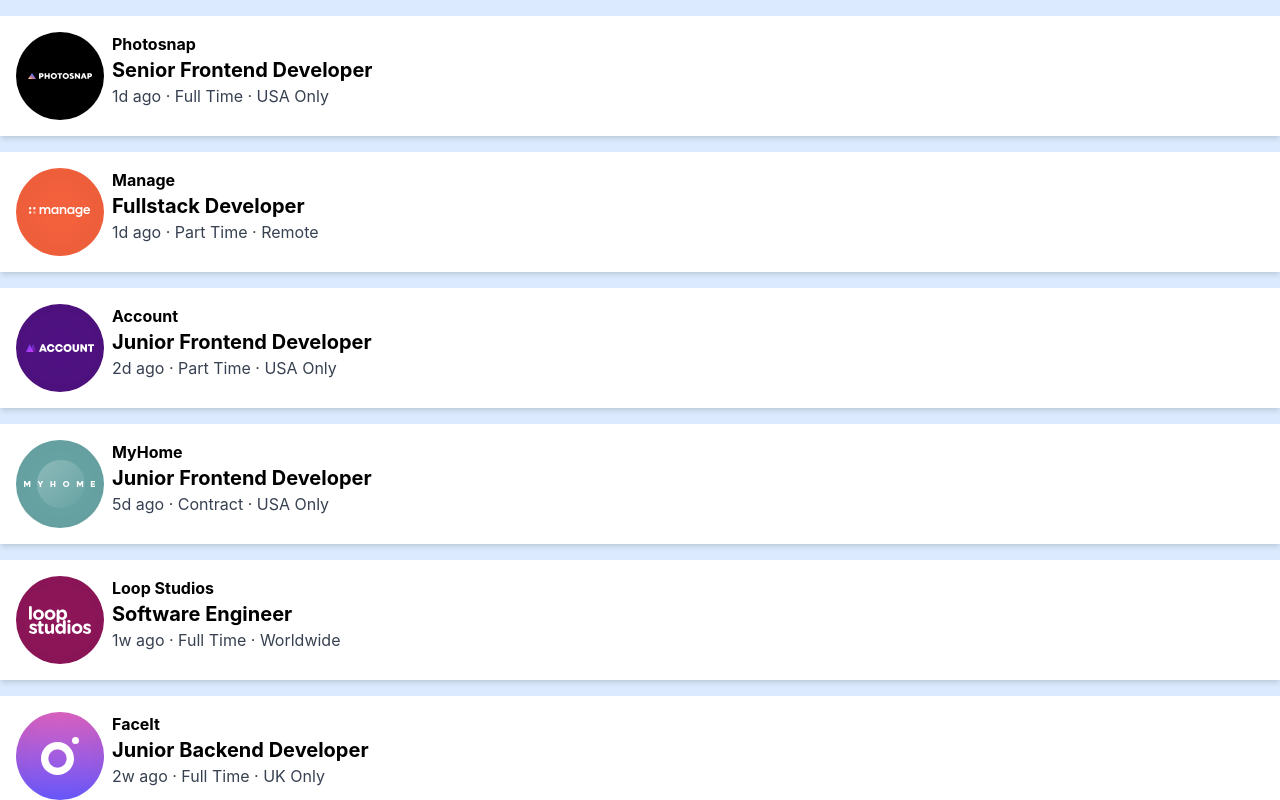
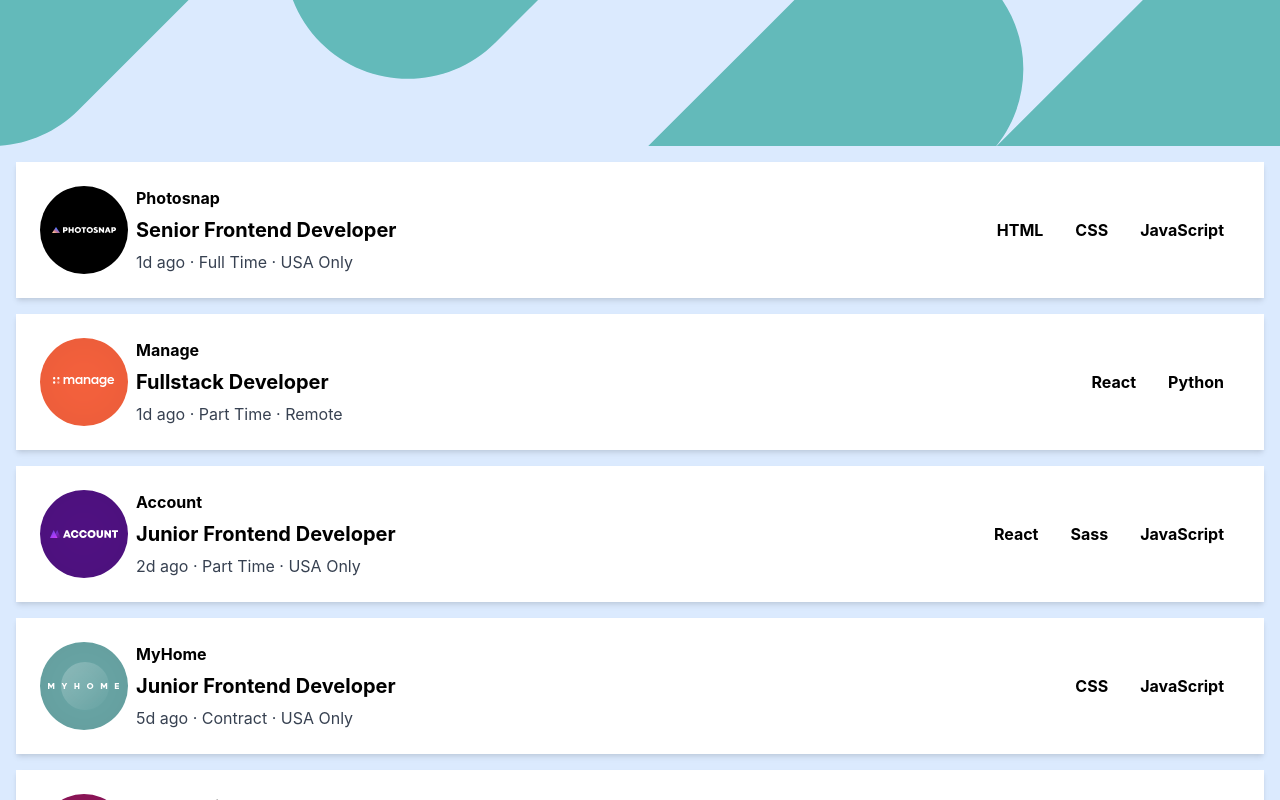
Before and after one commit to gdhaliwal22/joblistings, a React (Create React App) app: page / in a window 1280 px wide. Shown: the top 800 px of the page. Built offline with nearby package versions, Linux system fonts and the light colour scheme.

Commit message:
job tools rendering in div and styled

```diff
--- a/src/App.js
+++ b/src/App.js
@@ -13,6 +13,9 @@ function App() {
 
   return (
     <div className="App">
+      <header>
+        <img src="./images/bg-header-desktop.svg" alt="bg-image" />
+      </header>
       {jobs.length === 0 ? (
         <p>Jobs are fetching...</p>
       ) : (
--- a/src/components/JobBoardComponent.js
+++ b/src/components/JobBoardComponent.js
@@ -32,20 +32,39 @@ const JobBoardComponent = ({
     languages,
     tools,
   },
-}) => (
-  <div className="flex bg-white shadow-md my-4 p-4">
+}) => {
+  const langAndTools = [];
+
+  if (tools) {
+    langAndTools.push(...tools);
+  }
+  if (languages) {
+    langAndTools.push(...languages);
+  }
+
+  return (
+    <div className="flex bg-white shadow-md m-4 p-6">
       <div>
         <img src={logo} alt={company} />
       </div>
-    <div className="ml-2">
+      <div className="flex flex-col justify-between ml-2">
         <h3 className="font-bold text-teal-500">{company}</h3>
         <h2 className="font-bold text-xl">{position}</h2>
         <p className="text-gray-700">
           {postedAt} · {contract} · {location}
         </p>
       </div>
-    <div></div>
+      <div className="flex ml-auto items-center">
+        {langAndTools
+          ? langAndTools.map((langandTool) => (
+              <span className="text-teal-500 bg-teal-100 font-bold m-2 p-2 rounded">
+                {langandTool}
+              </span>
+            ))
+          : ""}
+      </div>
     </div>
   );
+};
 
 export default JobBoardComponent;
```
Lines whose indentation alone changed are shown as unchanged.
